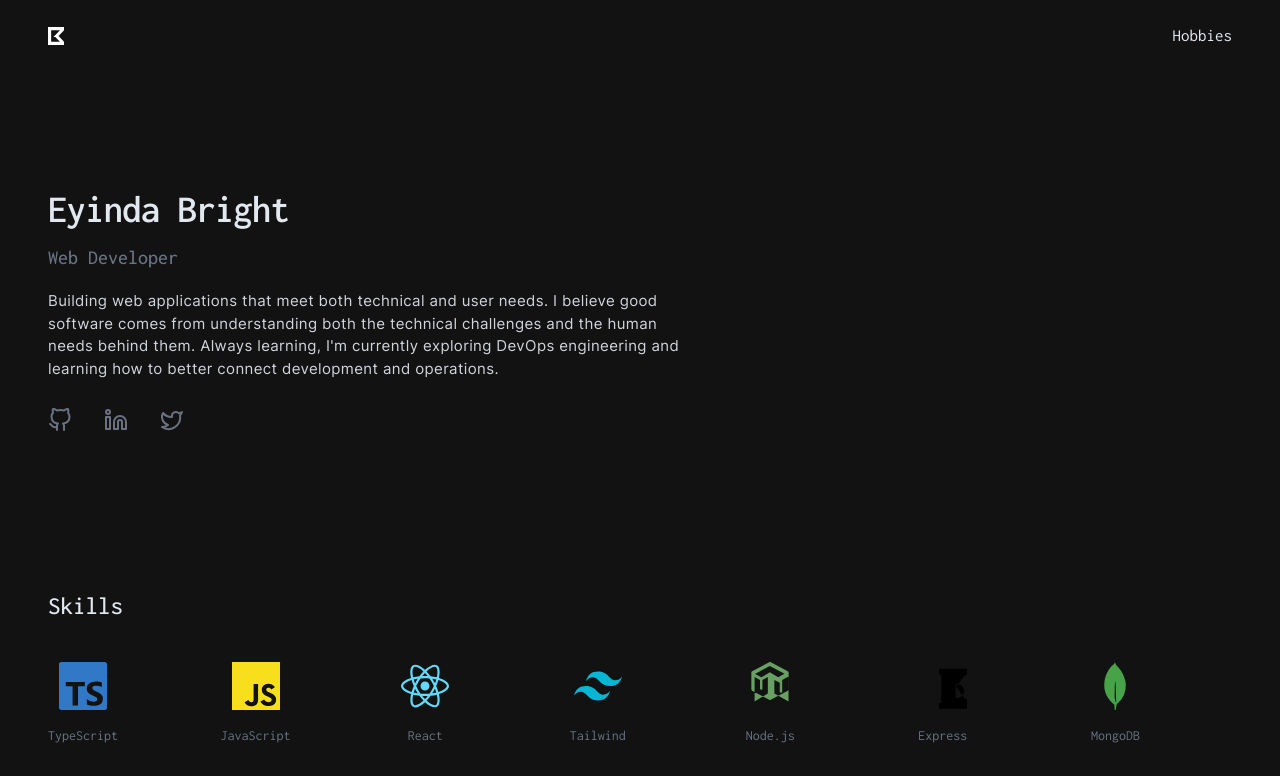
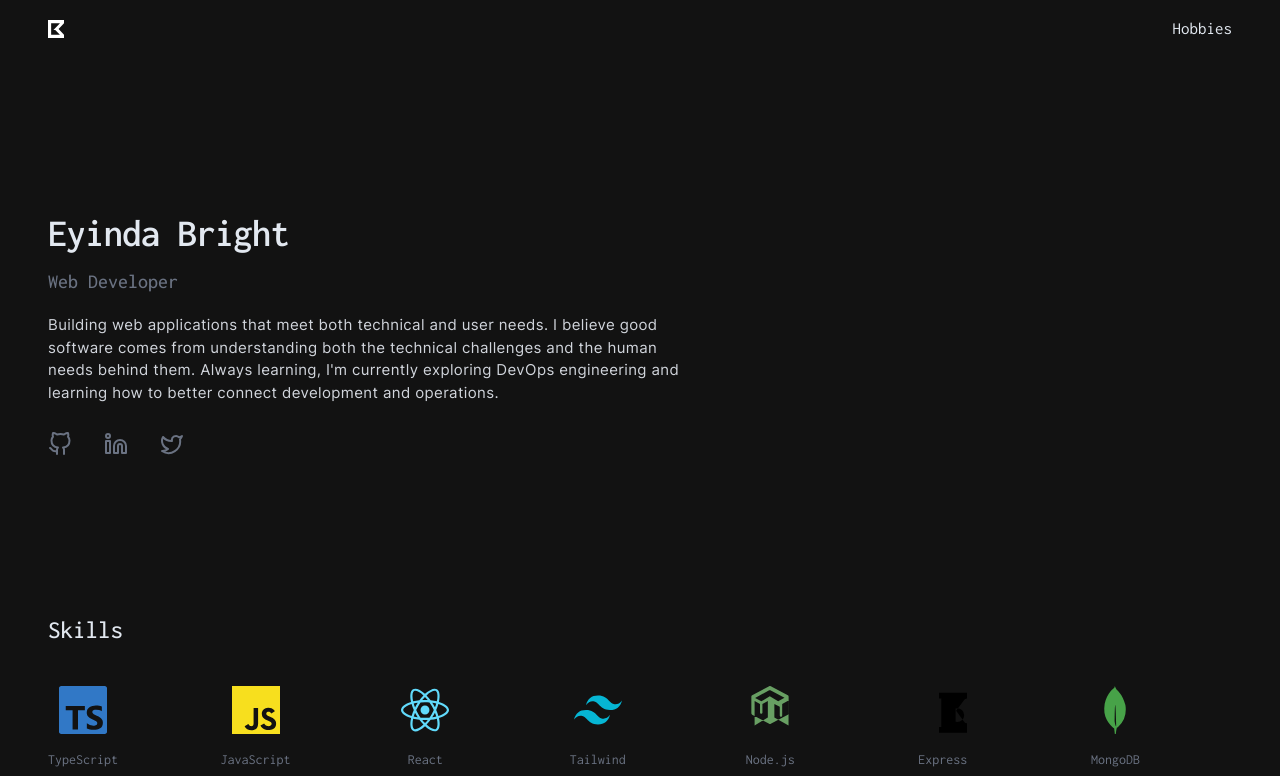
Before and after one commit to Brayzonn/zoneyhub, a React (Vite) app in the folder client/: page / in a window 1280 px wide. Shown: the top 776 px of the page. Built offline with nearby package versions, Linux system fonts and the light colour scheme.

Commit message:
feat: add scroll-triggered navigation styling

```diff
--- a/client/src/pages/Landing.tsx
+++ b/client/src/pages/Landing.tsx
@@ -1,3 +1,4 @@
+import { useState, useEffect } from "react";
 import { Link } from "react-router-dom";
 import Projects from "../components/Projects";
 import Showcase from "../components/Showcase";
@@ -7,10 +8,31 @@ import Footer from "../components/Footer";
 import logoWhite from "../assets/images/logowhite.svg";
 
 const Landing = () => {
+  const [isScrolled, setIsScrolled] = useState(false);
+
+  useEffect(() => {
+    const handleScroll = () => {
+      const scrollTop = window.scrollY;
+      setIsScrolled(scrollTop > 100);
+    };
+
+    window.addEventListener("scroll", handleScroll);
+
+    return () => {
+      window.removeEventListener("scroll", handleScroll);
+    };
+  }, []);
+
   return (
     <div className="inconsolata absolute bg-primary-bg-color text-primary-text-color min-h-[100vh] w-full flex flex-col justify-start items-start overflow-hidden">
-      <div className="relative h-full w-full overflow-hidden flex flex-col justify-start items-start p-[1rem] sm:px-[3rem]">
-        <nav className="w-full min-h-[40px] flex items-center justify-between">
+      <div className="relative h-full w-full overflow-hidden flex flex-col justify-start items-start">
+        <nav
+          className={`fixed top-0 left-0 right-0 z-50 w-full min-h-[40px] flex items-center justify-between px-[1rem] sm:px-[3rem] py-4 border-b transition-all duration-300 ${
+            isScrolled
+              ? "bg-primary-bg-color/95 backdrop-blur-sm border-white/10"
+              : "bg-transparent border-transparent"
+          }`}
+        >
           <img src={logoWhite} alt="logo" className="w-4" />
 
           <Link
@@ -21,13 +43,12 @@ const Landing = () => {
           </Link>
         </nav>
 
-        <Showcase />
-
-        <Skills />
-
-        <Projects />
-
-        <Footer />
+        <div className="w-full px-[1rem] sm:px-[3rem] pt-[80px]">
+          <Showcase />
+          <Skills />
+          <Projects />
+          <Footer />
+        </div>
       </div>
     </div>
   );
```
